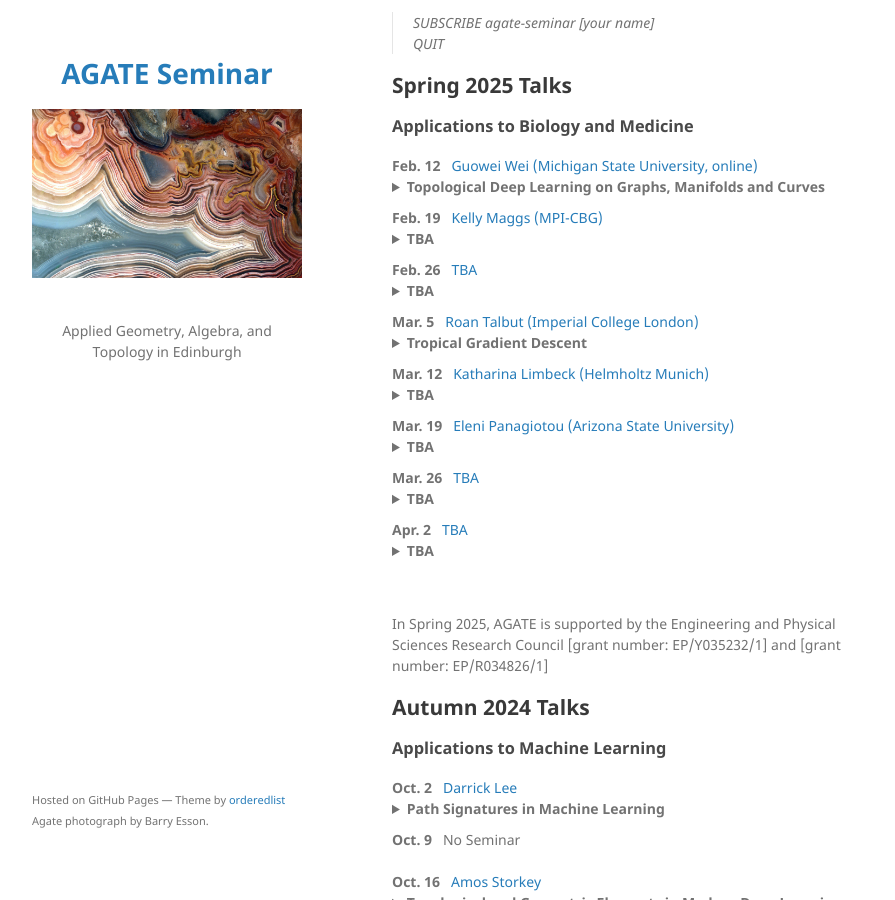
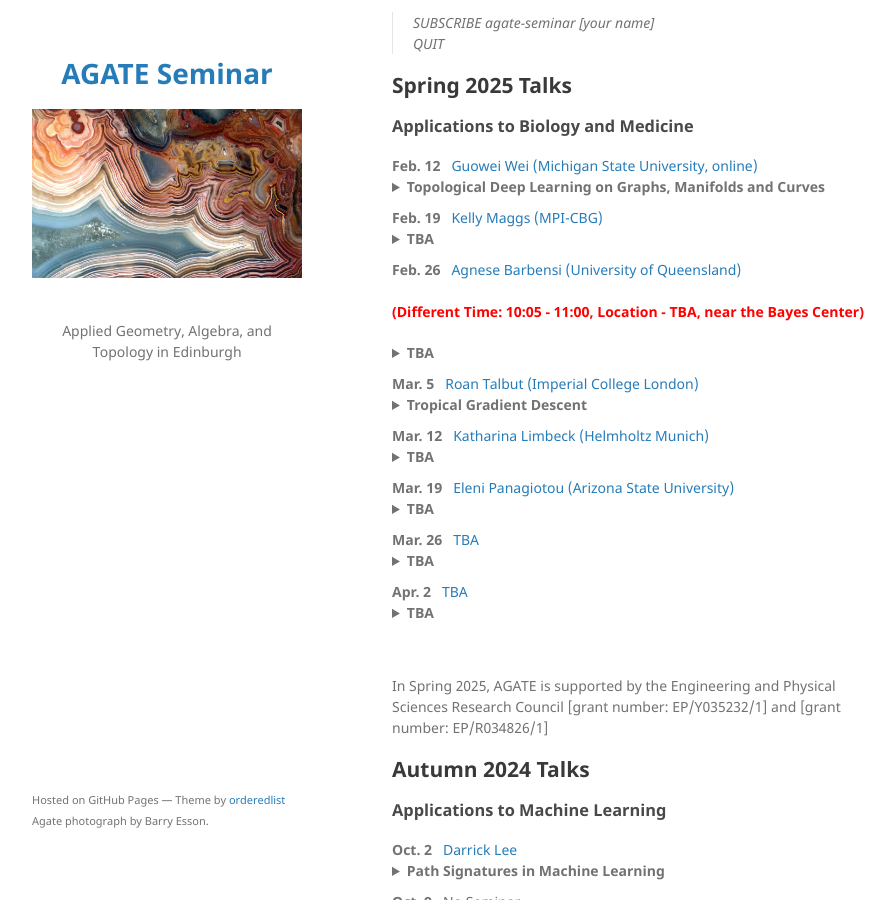
Before and after one commit to agatedinburgh/agatedinburgh.github.io, a Jekyll site: the page built from index.md, in a window 1280 px wide and 900 px high, scrolled down 444 px. Shown: the whole window, without its empty margins (178-1073 px from the left). Built offline with Jekyll 4.4.1, drawn with Linux system fonts in a browser that asks for light colours; our own code applies the rules of GitHub Pages for plain Markdown files.

Commit message:
updated speaker list

```diff
--- a/index.md
+++ b/index.md
@@ -34,7 +34,9 @@ To join the mailing list, send an email to sympa at mlist.is.ed.ac.uk with nothi
 </details>
 
 
-<nobr><b>Feb. 26</b>  &nbsp; <a href="INSERT URL HERE">TBA</a></nobr>
+<nobr><b>Feb. 26</b>  &nbsp; <a href="https://sites.google.com/view/agnesebarbensi/home">Agnese Barbensi (University of Queensland)</a></nobr>
+<br>
+<span style="color: red;"><b>(Different Time: 10:05 - 11:00, Location - TBA, near the Bayes Center)</b></span>
 <details style="margin-bottom:10px">
 <summary><b>TBA</b></summary>
 <p style="margin-left:30px;"> TBA</p>
```
